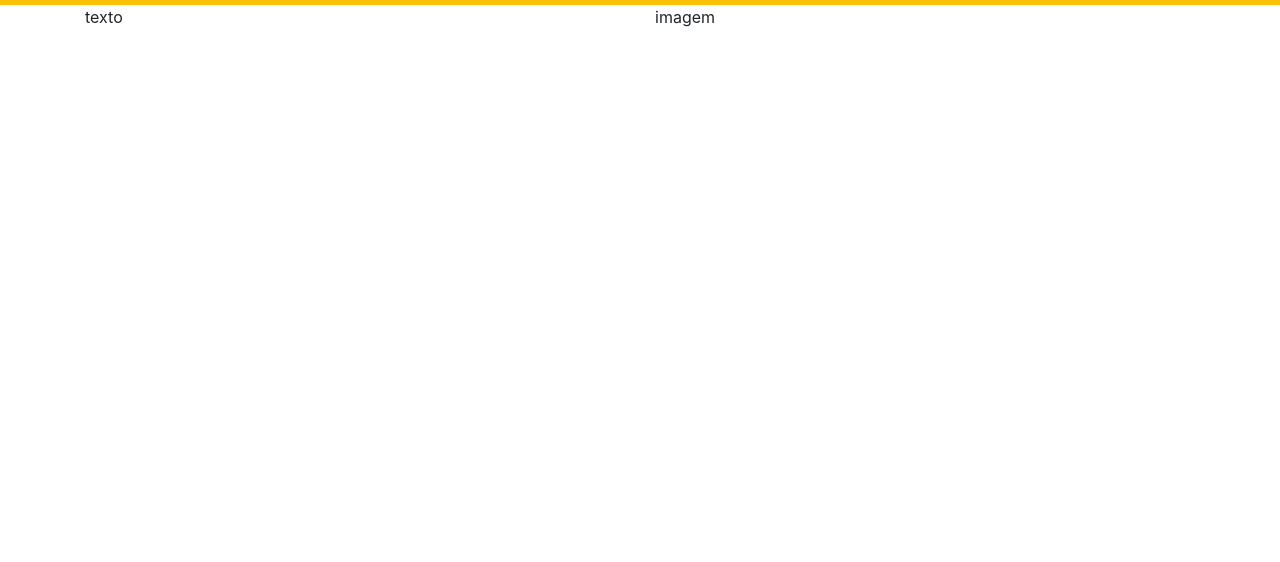
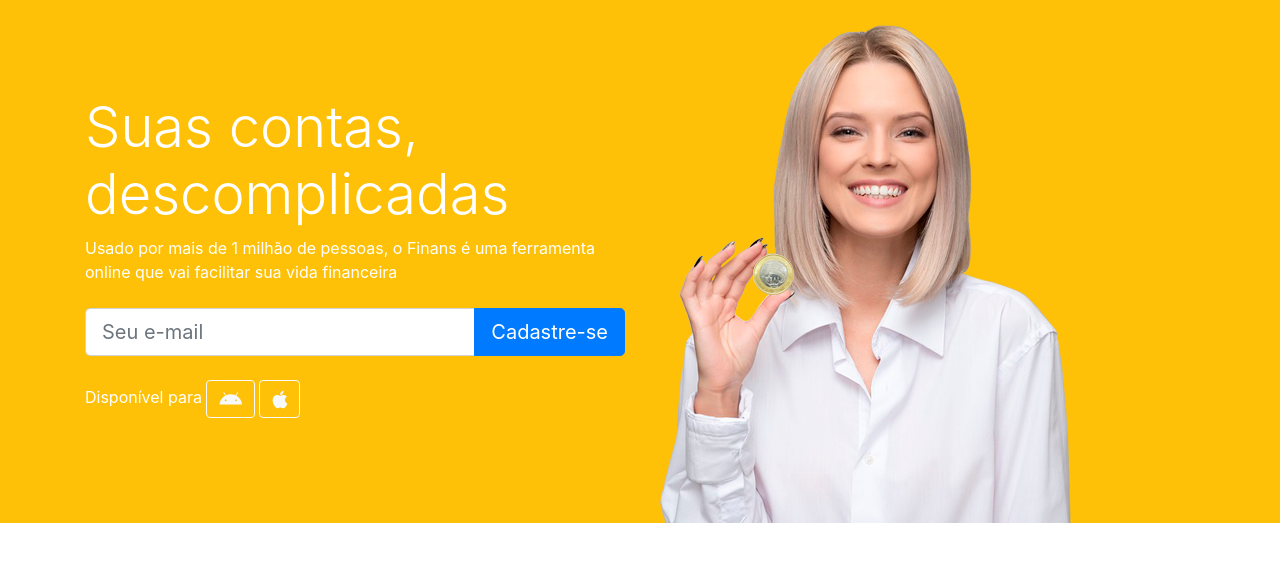
Before and after one commit to LuizEddie/Finans, a plain HTML site: page index.html in a window 1280 px wide. Shown: the part 58-620 px from the top of the page. Drawn offline with nearby package versions, Linux system fonts and the light colour scheme.

Commit message:
Aula 138

```diff
--- a/css/estilo.css
+++ b/css/estilo.css
@@ -0,0 +1,4 @@
+#home{
+    background: #ffc107;
+    color: #ffffff;
+}
--- a/index.html
+++ b/index.html
@@ -59,8 +59,33 @@
     <section id="home">
       <div class="container">
         <div class="row">
-          <div class="col-md-6">texto</div>
-          <div class="col-md-6">imagem</div>
+          <div class="col-md-6 d-flex">
+            <div class="align-self-center">
+              <h1 class="display-4">Suas contas, descomplicadas</h1>
+              <p>Usado por mais de 1 milhão de pessoas, o Finans é uma ferramenta online que vai facilitar sua vida financeira</p>
+              <form class="mt-4 mb-4">
+                <div class="input-group input-group-lg">
+                  <input type="text" placeholder="Seu e-mail" class="form-control">
+
+                  <div class="input-group-append">
+                    <button type="button" class="btn btn-primary">Cadastre-se</button>
+                  </div>
+                </div>
+              </form>
+
+              <p>Disponível para
+                <a href="#" class="btn btn-outline-light">
+                  <i class="fab fa-android fa-lg"></i>
+                </a>
+                <a href="#" class="btn btn-outline-light">
+                  <i class="fab fa-apple fa-lg"></i>
+                </a>
+              </p>
+            </div>
+          </div>
+          <div class="col-md-6 d-none d-md-block">
+            <img src="img/capa-mulher.png">
+          </div>
         </div>
       </div>
     </section>
```
